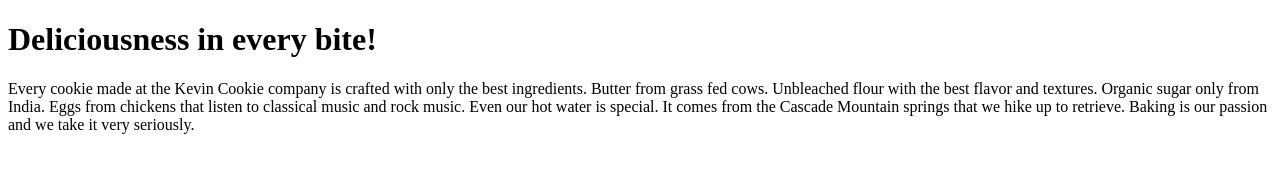
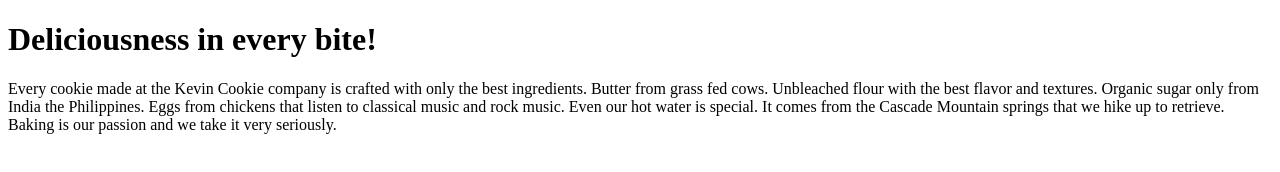
Before and after one commit to v3nky15/Kevincookiecompany.com, a plain HTML site: page index.htm in a window 1280 px wide. Drawn offline with Linux system fonts and the light colour scheme.

Commit message:
Update index.htm

```diff
--- a/index.htm
+++ b/index.htm
@@ -3,7 +3,7 @@
 <body>
 
 <h1>Deliciousness in every bite!</h1>
-<p>Every cookie made at the Kevin Cookie company is crafted with only the best ingredients. Butter from grass fed cows. Unbleached flour with the best flavor and textures. Organic sugar only from India. Eggs from chickens that listen to classical music and rock music. Even our hot water is special. It comes from the Cascade Mountain springs that we hike up to retrieve. Baking is our passion and we take it very seriously.</p>
+<p>Every cookie made at the Kevin Cookie company is crafted with only the best ingredients. Butter from grass fed cows. Unbleached flour with the best flavor and textures. Organic sugar only from India  the Philippines. Eggs from chickens that listen to classical music and rock music. Even our hot water is special. It comes from the Cascade Mountain springs that we hike up to retrieve. Baking is our passion and we take it very seriously.</p>
 
 </body>
 </html>
```
